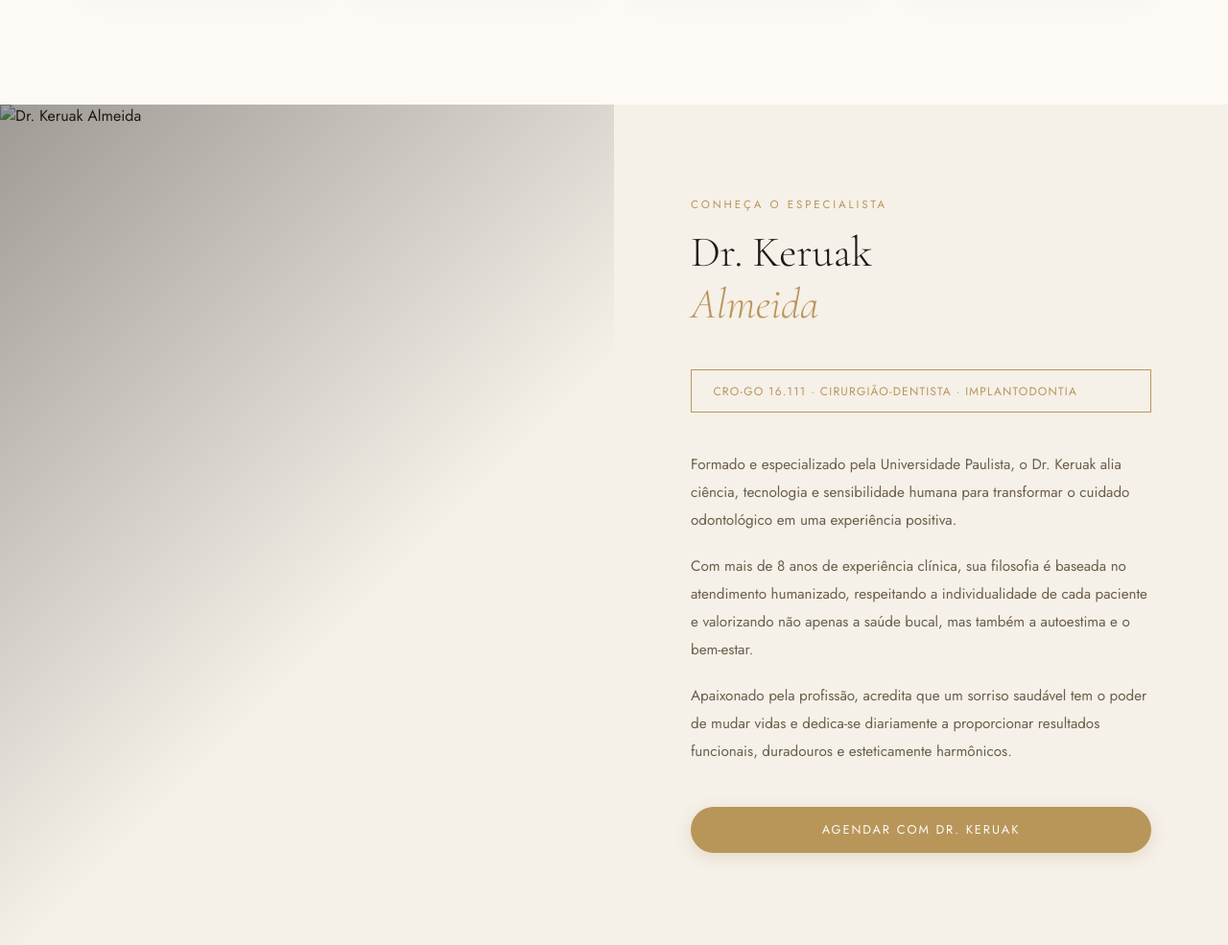
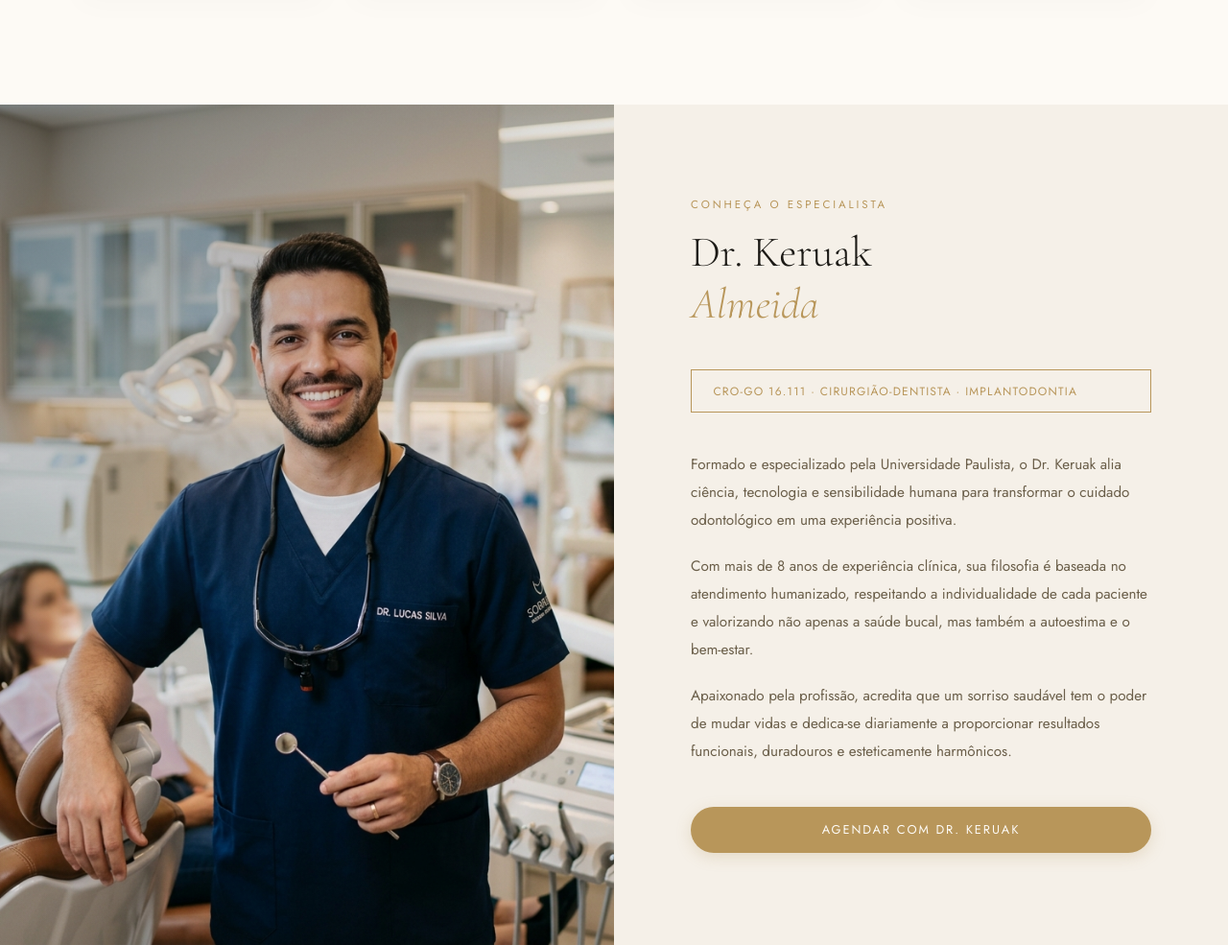
Before and after one commit to mslol21/odonto, a website built with Vite: page index.html in a window 1280 px wide. Shown: the part 1963-2948 px from the top of the page at 96% size. Built offline with nearby package versions, Linux system fonts and the light colour scheme; files whose address does not match are found by name.

Commit message:
fix: revert doctor image to generated placeholder to fix broken image

```diff
--- a/index.html
+++ b/index.html
@@ -103,7 +103,7 @@
 
 <section class="sobre" id="sobre">
   <div class="sobre-img">
-    <img src="/dr_keruak.png" alt="Dr. Keruak Almeida" style="width: 100%; height: 100%; object-fit: cover; position: absolute; top: 0; left: 0;">
+    <img src="/doctor_portrait.png" alt="Dr. Keruak Almeida" style="width: 100%; height: 100%; object-fit: cover; position: absolute; top: 0; left: 0;">
     <div class="sobre-img-overlay"></div>
   </div>
   <div class="sobre-content">
```
